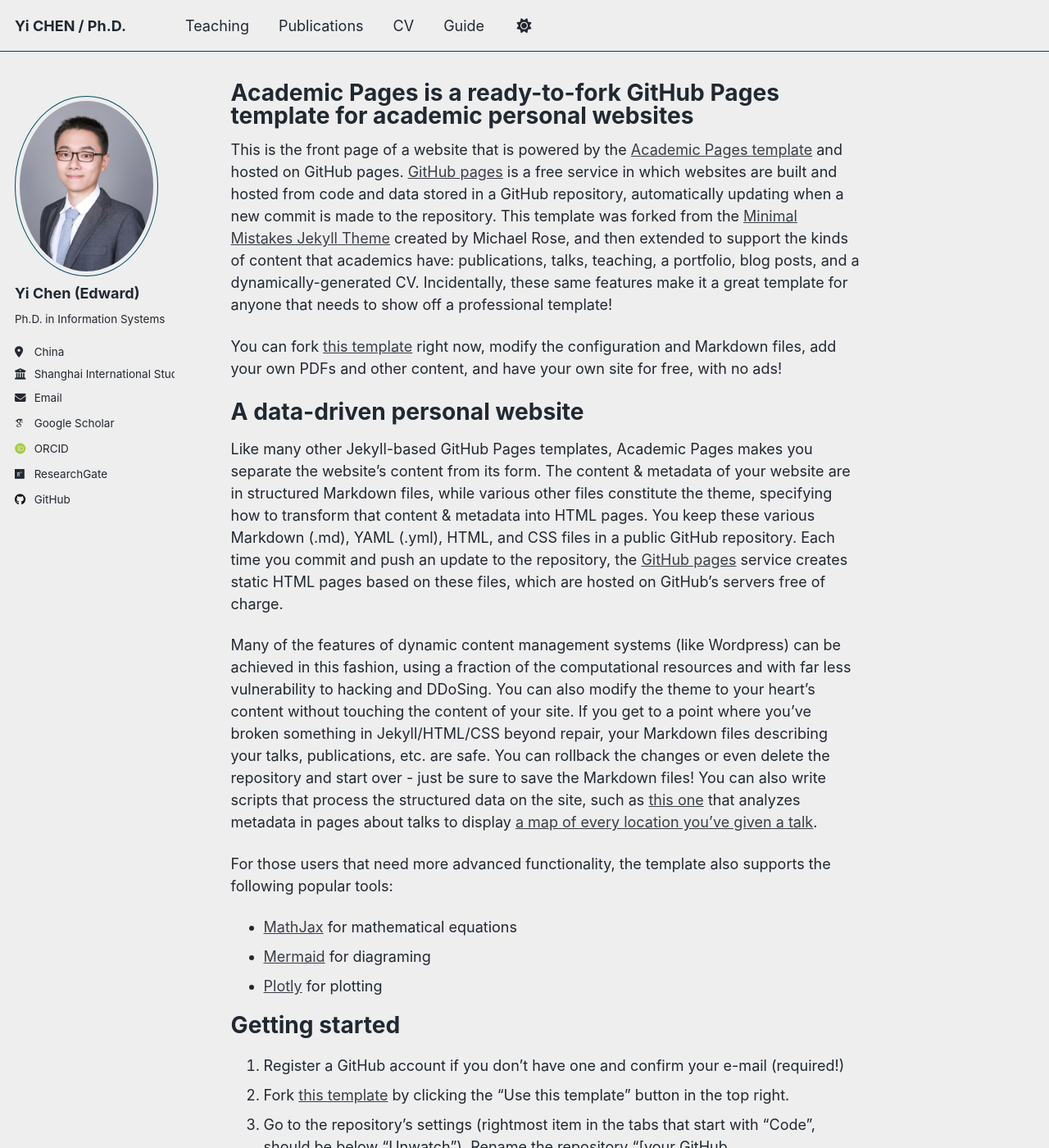
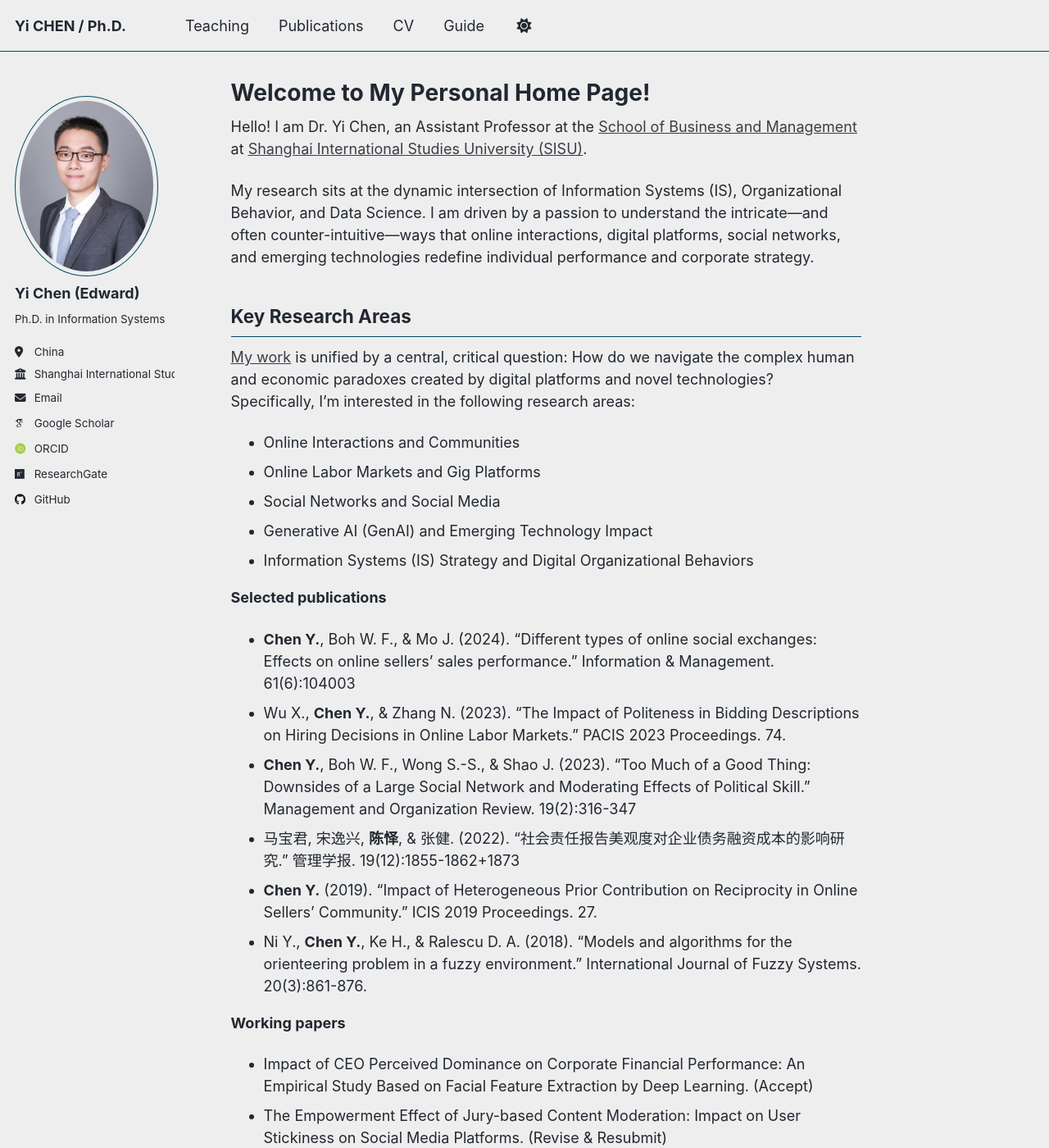
Before and after one commit to chenyi-edward/chenyi-edward.github.io, a Jekyll site: the page built from _pages/about.md, in a window 1280 px wide and 1400 px high. Shown: the whole window at 82% size. Built offline with Jekyll 4.4.1, drawn with Linux system fonts in a browser that asks for light colours; some web fonts are replaced; a script that is not in the unit is left out; some of the changed text lies outside the part shown.

Commit message:
Update about.md

```diff
--- a/_pages/about.md
+++ b/_pages/about.md
@@ -1,56 +1,49 @@
 ---
 permalink: /
-title: "Academic Pages is a ready-to-fork GitHub Pages template for academic personal websites"
+title: "Welcome to My Personal Home Page!"
 author_profile: true
 redirect_from:
   - /about/
   - /about.html
 ---
 
-This is the front page of a website that is powered by the [Academic Pages template](https://github.com/academicpages/academicpages.github.io) and hosted on GitHub pages. [GitHub pages](https://pages.github.com) is a free service in which websites are built and hosted from code and data stored in a GitHub repository, automatically updating when a new commit is made to the repository. This template was forked from the [Minimal Mistakes Jekyll Theme](https://mmistakes.github.io/minimal-mistakes/) created by Michael Rose, and then extended to support the kinds of content that academics have: publications, talks, teaching, a portfolio, blog posts, and a dynamically-generated CV. Incidentally, these same features make it a great template for anyone that needs to show off a professional template!
+Hello! I am Dr. Yi Chen, an Assistant Professor at the [School of Business and Management](http://www.sbm.shisu.edu.cn/) at [Shanghai International Studies University (SISU)](http://www.shisu.edu.cn).
 
- You can fork [this template](https://github.com/academicpages/academicpages.github.io) right now, modify the configuration and Markdown files, add your own PDFs and other content, and have your own site for free, with no ads!
+My research sits at the dynamic intersection of Information Systems (IS), Organizational Behavior, and Data Science. I am driven by a passion to understand the intricate—and often counter-intuitive—ways that online interactions, digital platforms, social networks, and emerging technologies redefine individual performance and corporate strategy.
 
-A data-driven personal website
-======
-Like many other Jekyll-based GitHub Pages templates, Academic Pages makes you separate the website's content from its form. The content & metadata of your website are in structured Markdown files, while various other files constitute the theme, specifying how to transform that content & metadata into HTML pages. You keep these various Markdown (.md), YAML (.yml), HTML, and CSS files in a public GitHub repository. Each time you commit and push an update to the repository, the [GitHub pages](https://pages.github.com/) service creates static HTML pages based on these files, which are hosted on GitHub's servers free of charge.
+Key Research Areas
+------
+[My work](https://scholar.google.com/citations?user=cBipuy0AAAAJ&hl=en) is unified by a central, critical question: How do we navigate the complex human and economic paradoxes created by digital platforms and novel technologies? Specifically, I'm interested in the following research areas:
+- Online Interactions and Communities
+- Online Labor Markets and Gig Platforms
+- Social Networks and Social Media
+- Generative AI (GenAI) and Emerging Technology Impact
+- Information Systems (IS) Strategy and Digital Organizational Behaviors
 
-Many of the features of dynamic content management systems (like Wordpress) can be achieved in this fashion, using a fraction of the computational resources and with far less vulnerability to hacking and DDoSing. You can also modify the theme to your heart's content without touching the content of your site. If you get to a point where you've broken something in Jekyll/HTML/CSS beyond repair, your Markdown files describing your talks, publications, etc. are safe. You can rollback the changes or even delete the repository and start over - just be sure to save the Markdown files! You can also write scripts that process the structured data on the site, such as [this one](https://github.com/academicpages/academicpages.github.io/blob/master/talkmap.ipynb) that analyzes metadata in pages about talks to display [a map of every location you've given a talk](https://academicpages.github.io/talkmap.html).
+**Selected publications**
 
-For those users that need more advanced functionality, the template also supports the following popular tools:
-- [MathJax](https://www.mathjax.org/) for mathematical equations
-- [Mermaid](https://mermaid.js.org/) for diagraming
-- [Plotly](https://plotly.com/javascript/) for plotting
+* <b>Chen Y.</b>, Boh W. F., & Mo J. (2024). "Different types of online social exchanges: Effects on online sellers’ sales performance." Information & Management. 61(6):104003
+* Wu X., <b>Chen Y.</b>, & Zhang N. (2023). "The Impact of Politeness in Bidding Descriptions on Hiring Decisions in Online Labor Markets." PACIS 2023 Proceedings. 74.
+* <b>Chen Y.</b>, Boh W. F., Wong S.-S., & Shao J. (2023). "Too Much of a Good Thing: Downsides of a Large Social Network and Moderating Effects of Political Skill." Management and Organization Review. 19(2):316-347
+* 马宝君, 宋逸兴, <b>陈怿</b>, & 张健. (2022). "社会责任报告美观度对企业债务融资成本的影响研究." 管理学报. 19(12):1855-1862+1873
+* <b>Chen Y.</b> (2019). "Impact of Heterogeneous Prior Contribution on Reciprocity in Online Sellers’ Community." ICIS 2019 Proceedings. 27.
+* Ni Y., <b>Chen Y.</b>, Ke H., & Ralescu D. A. (2018). "Models and algorithms for the orienteering problem in a fuzzy environment." International Journal of Fuzzy Systems. 20(3):861-876.
 
-Getting started
-======
-1. Register a GitHub account if you don't have one and confirm your e-mail (required!)
-1. Fork [this template](https://github.com/academicpages/academicpages.github.io) by clicking the "Use this template" button in the top right.
-1. Go to the repository's settings (rightmost item in the tabs that start with "Code", should be below "Unwatch"). Rename the repository "[your GitHub username].github.io", which will also be your website's URL.
-1. Set site-wide configuration and create content & metadata (see below -- also see [this set of diffs](http://archive.is/3TPas) showing what files were changed to set up [an example site](https://getorg-testacct.github.io) for a user with the username "getorg-testacct")
-1. Upload any files (like PDFs, .zip files, etc.) to the files/ directory. They will appear at https://[your GitHub username].github.io/files/example.pdf.
-1. Check status by going to the repository settings, in the "GitHub pages" section
+**Working papers**
 
-Site-wide configuration
+* Impact of CEO Perceived Dominance on Corporate Financial Performance: An Empirical Study Based on Facial Feature Extraction by Deep Learning. (Accept)
+* The Empowerment Effect of Jury-based Content Moderation: Impact on User Stickiness on Social Media Platforms. (Revise & Resubmit)
+* Is Recommending Always a Blessing? The Impact of Recommendation Lists on Ratings in Online Review Platforms. (Revise & Resubmit)
+* Cognitive Processing of Nonverbal Cues in Earnings Conference Calls: The Impact of CEO Vocal Emotion on Stock Market Reactions. (Revise & Resubmit)
+* Heterogeneous Impacts of GenAI on Designers' Creativity: Evidence from Online Gig Platforms. (Completed)
+
+Teaching Interest
 ------
-The main configuration file for the site is in the base directory in [_config.yml](https://github.com/academicpages/academicpages.github.io/blob/master/_config.yml), which defines the content in the sidebars and other site-wide features. You will need to replace the default variables with ones about yourself and your site's github repository. The configuration file for the top menu is in [_data/navigation.yml](https://github.com/academicpages/academicpages.github.io/blob/master/_data/navigation.yml). For example, if you don't have a portfolio or blog posts, you can remove those items from that navigation.yml file to remove them from the header.
+My teaching philosophy emphasizes bridging rigorous theory with practical application, focusing on developing both analytical skills (e.g., quantitative research methods & programming language), managerial insights, and critical thinking. I instruct students in core Information Systems and Data Science topics, frequently integrating real-world case studies and hands-on software training to prepare them for the modern intelligent workplace.
 
-Create content & metadata
-------
-For site content, there is one Markdown file for each type of content, which are stored in directories like _publications, _talks, _posts, _teaching, or _pages. For example, each talk is a Markdown file in the [_talks directory](https://github.com/academicpages/academicpages.github.io/tree/master/_talks). At the top of each Markdown file is structured data in YAML about the talk, which the theme will parse to do lots of cool stuff. The same structured data about a talk is used to generate the list of talks on the [Talks page](https://academicpages.github.io/talks), each [individual page](https://academicpages.github.io/talks/2012-03-01-talk-1) for specific talks, the talks section for the [CV page](https://academicpages.github.io/cv), and the [map of places you've given a talk](https://academicpages.github.io/talkmap.html) (if you run this [python file](https://github.com/academicpages/academicpages.github.io/blob/master/talkmap.py) or [Jupyter notebook](https://github.com/academicpages/academicpages.github.io/blob/master/talkmap.ipynb), which creates the HTML for the map based on the contents of the _talks directory).
-
-**Markdown generator**
-
-The repository includes [a set of Jupyter notebooks](https://github.com/academicpages/academicpages.github.io/tree/master/markdown_generator
-) that converts a CSV containing structured data about talks or presentations into individual Markdown files that will be properly formatted for the Academic Pages template. The sample CSVs in that directory are the ones I used to create my own personal website at stuartgeiger.com. My usual workflow is that I keep a spreadsheet of my publications and talks, then run the code in these notebooks to generate the Markdown files, then commit and push them to the GitHub repository.
-
-How to edit your site's GitHub repository
-------
-Many people use a git client to create files on their local computer and then push them to GitHub's servers. If you are not familiar with git, you can directly edit these configuration and Markdown files directly in the github.com interface. Navigate to a file (like [this one](https://github.com/academicpages/academicpages.github.io/blob/master/_talks/2012-03-01-talk-1.md) and click the pencil icon in the top right of the content preview (to the right of the "Raw | Blame | History" buttons). You can delete a file by clicking the trashcan icon to the right of the pencil icon. You can also create new files or upload files by navigating to a directory and clicking the "Create new file" or "Upload files" buttons.
-
-Example: editing a Markdown file for a talk
-![Editing a Markdown file for a talk](/images/editing-talk.png)
-
-For more info
-------
-More info about configuring Academic Pages can be found in [the guide](https://academicpages.github.io/markdown/), the [growing wiki](https://github.com/academicpages/academicpages.github.io/wiki), and you can always [ask a question on GitHub](https://github.com/academicpages/academicpages.github.io/discussions). The [guides for the Minimal Mistakes theme](https://mmistakes.github.io/minimal-mistakes/docs/configuration/) (which this theme was forked from) might also be helpful.
+**Selected teaching experience**
+- Information Resource Management
+- Big Data Analytics (Rapidminer)
+- Programming and Data analysis (R & Stata)
+- Survey Research Methods
+- Java Programming
```
